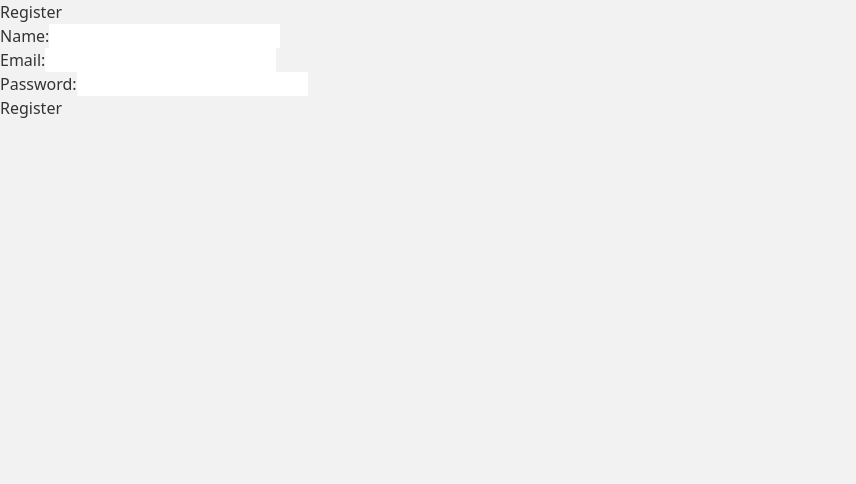
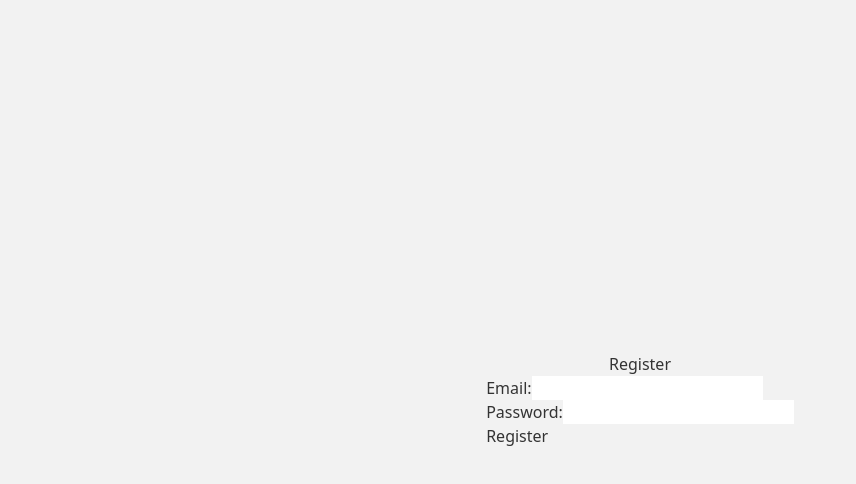
Before and after one commit to Shyam-crypto/Subscribely, a Next.js app in the folder client/: page /Register in a window 1280 px wide. Shown: the top 484 px of the page, without its empty margins (0-856 px from the left). Built offline with nearby package versions, Linux system fonts and the light colour scheme.

Commit message:
login and register

```diff
--- a/client/components/App.js
+++ /dev/null
@@ -1,41 +0,0 @@
-// components/app.js
-
-import { useRouter } from 'next/router';
-import Link from 'next/link';
-
-const App = () => {
-  const router = useRouter();
-
-  const handleToggle = () => {
-    // Toggle between login and register pages
-    if (router.pathname === '/login') {
-      router.push('/register');
-    } else {
-      router.push('/login');
-    }
-  };
-
-  return (
-    <div>
-      <header>
-        <nav>
-          <ul>
-            <li>
-              <Link href="/login">
-                <a>Login</a>
-              </Link>
-            </li>
-            <li>
-              <Link href="/register">
-                <a>Register</a>
-              </Link>
-            </li>
-          </ul>
-        </nav>
-      </header>
-      <button onClick={handleToggle}>Toggle</button>
-    </div>
-  );
-};
-
-export default App;
--- a/client/pages/Login.jsx
+++ b/client/pages/Login.jsx
@@ -1,47 +1,45 @@
 import { useState } from 'react';
+import { useRouter } from 'next/router';
 
 const Login = () => {
+  const router = useRouter();
+
   const [email, setEmail] = useState('');
   const [password, setPassword] = useState('');
-  const [error, setError] = useState('');
 
-  const handleSubmit = async (e) => {
-    e.preventDefault();
+  const handleLogin = () => {
 
-    // Sending post request
-    const response = await fetch('/api/User', {
-      method: 'POST',
-      headers: {
-        'Content-Type': 'application/json',
-      },
-      body: JSON.stringify({ email, password }),
-    });
-
-    if (response.ok) {
-      // Redirect after login
-      window.location.href = '';
-    } else {
-      // Handle login error
-      const data = await response.json();
-      setError(data.error);
-    }
+    router.push('/');
   };
 
   return (
-    <div>
+    <div className="container">
       <h1>Login</h1>
-      {error && <p style={{ color: 'red' }}>{error}</p>}
-      <form onSubmit={handleSubmit}>
-        <div>
-          <label>Email:</label>
-          <input type="email" value={email} onChange={(e) => setEmail(e.target.value)} />
-        </div>
-        <div>
-          <label>Password:</label>
-          <input type="password" value={password} onChange={(e) => setPassword(e.target.value)} />
-        </div>
-        <button type="submit">Login</button>
+      <form>
+        <label>
+          Email:
+          <input type="email" value={email} onChange={(e) => setEmail(e.target.value)} required />
+        </label>
+        <br />
+        <label>
+          Password:
+          <input type="password" value={password} onChange={(e) => setPassword(e.target.value)} required />
+        </label>
+        <br />
+        <button type="button" onClick={handleLogin}>
+          Login
+        </button>
       </form>
+
+      <style jsx>{`
+        .container {
+          display: flex;
+          flex-direction: column;
+          align-items: center;
+          justify-content: center;
+          height: 100vh;
+        }
+      `}</style>
     </div>
   );
 };
--- a/client/pages/Register.jsx
+++ b/client/pages/Register.jsx
@@ -1,52 +1,45 @@
 import { useState } from 'react';
+import { useRouter } from 'next/router';
 
 const Register = () => {
-  const [name, setName] = useState('');
+  const router = useRouter();
+
   const [email, setEmail] = useState('');
   const [password, setPassword] = useState('');
-  const [error, setError] = useState('');
 
-  const handleSubmit = async (e) => {
-    e.preventDefault();
+  const handleRegister = () => {
 
-    // Send a POST request to server for user registration
-    const response = await fetch('/api/Auth', {
-      method: 'POST',
-      headers: {
-        'Content-Type': 'application/json',
-      },
-      body: JSON.stringify({ name, email, password }),
-    });
-
-    if (response.ok) {
-      // Registration successful, redirect the user to a login page
-      window.location.href = '/login';
-    } else {
-      // Handle registration error
-      const data = await response.json();
-      setError(data.error);
-    }
+    router.push('/');
   };
 
   return (
-    <div>
+    <div className="container">
       <h1>Register</h1>
-      {error && <p style={{ color: 'red' }}>{error}</p>}
-      <form onSubmit={handleSubmit}>
-        <div>
-          <label>Name:</label>
-          <input type="text" value={name} onChange={(e) => setName(e.target.value)} />
-        </div>
-        <div>
-          <label>Email:</label>
-          <input type="email" value={email} onChange={(e) => setEmail(e.target.value)} />
-        </div>
-        <div>
-          <label>Password:</label>
-          <input type="password" value={password} onChange={(e) => setPassword(e.target.value)} />
-        </div>
-        <button type="submit">Register</button>
+      <form>
+        <label>
+          Email:
+          <input type="email" value={email} onChange={(e) => setEmail(e.target.value)} required />
+        </label>
+        <br />
+        <label>
+          Password:
+          <input type="password" value={password} onChange={(e) => setPassword(e.target.value)} required />
+        </label>
+        <br />
+        <button type="button" onClick={handleRegister}>
+          Register
+        </button>
       </form>
+
+      <style jsx>{`
+        .container {
+          display: flex;
+          flex-direction: column;
+          align-items: center;
+          justify-content: center;
+          height: 100vh;
+        }
+      `}</style>
     </div>
   );
 };
```
